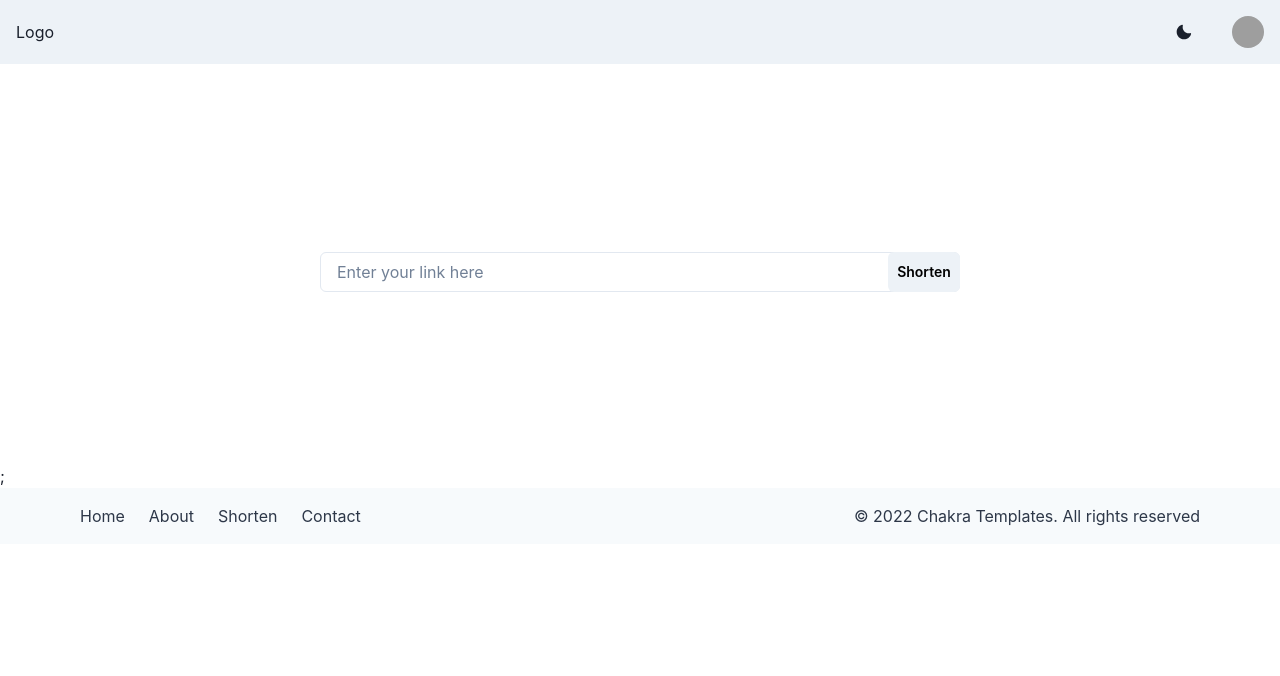
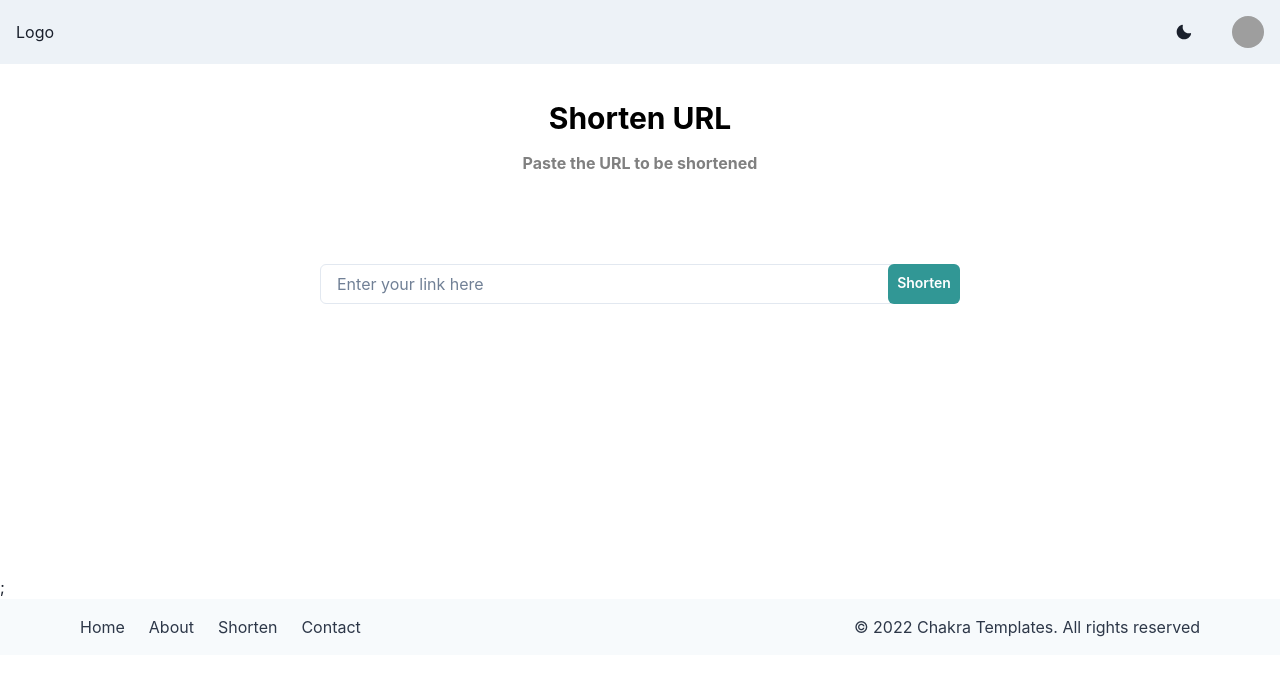
Before and after one commit to mao404/url-shortener, a React (Create React App) app in the folder client/: page / in a window 1280 px wide. Shown: the top 676 px of the page. Built offline with nearby package versions, Linux system fonts and the light colour scheme; grey boxes are pictures that could not be loaded.

Commit message:
Added few styles to navbar and input

```diff
--- a/client/src/components/Navbar.jsx
+++ b/client/src/components/Navbar.jsx
@@ -18,7 +18,7 @@ import ThemeToggler from "./ThemeToggler";
 export default function Nav() {
   return (
     <>
-      <Box bg={useColorModeValue("gray.100", "gray.900")} px={4}>
+      <Box bg={useColorModeValue("gray.100", "gray.900")} px={4} mb={"2rem"}>
         <Flex h={16} alignItems={"center"} justifyContent={"space-between"}>
           <Box>Logo</Box>
 
--- a/client/src/views/ShortInput.jsx
+++ b/client/src/views/ShortInput.jsx
@@ -12,6 +12,7 @@ import {
   PopoverTrigger,
   PopoverContent,
   PopoverBody,
+  Text,
 } from "@chakra-ui/react";
 import { useState } from "react";
 import axios from "axios";
@@ -51,14 +52,30 @@ function ShortInput() {
     }
   };
   return (
+    <>
+      <Center>
+        <Text
+          color={colorMode === "dark" ? "white" : "black"}
+          as="b"
+          fontSize="3xl"
+          mb={"10px"}
+        >
+          Shorten URL
+        </Text>
+      </Center>
+      <Center>
+        <Text as="b" fontSize="md" color="grey">
+          Paste the URL to be shortened
+        </Text>
+      </Center>
       <Box
         color={colorMode === "dark" ? "white" : "black"}
         w={"auto"}
         minH={"50vh"}
         overflow={"hidden"}
       >
-      <AbsoluteCenter>
-        <FormControl isRequired padding={"2rem"}>
+        <AbsoluteCenter position="relative" h="10rem">
+          <FormControl isRequired padding={"1rem"}>
             <form onSubmit={handleSubmit}>
               <InputGroup size="md">
                 <Input
@@ -71,7 +88,9 @@ function ShortInput() {
                 />
                 <InputRightElement width="4.5rem">
                   <Button
-                  color={colorMode === "dark" ? "white" : "black"}
+                    colorScheme="teal"
+                    variant="solid"
+                    color={colorMode === "dark" ? "black" : "white"}
                     type="submit"
                     h="1.75rem"
                     size="sm"
@@ -92,9 +111,14 @@ function ShortInput() {
                     <Popover isLazy>
                       <PopoverTrigger>
                         <Button
+                          colorScheme="teal"
+                          variant="solid"
+                          color={colorMode === "dark" ? "black" : "white"}
                           h="1.75rem"
                           size="sm"
-                        onClick={() => copyToClipBoard(`${currentUrl}${short}`)}
+                          onClick={() =>
+                            copyToClipBoard(`${currentUrl}${short}`)
+                          }
                         >
                           Copy URL
                         </Button>
@@ -110,6 +134,7 @@ function ShortInput() {
           )}
         </AbsoluteCenter>
       </Box>
+    </>
   );
 }
 
```
Lines whose indentation alone changed are shown as unchanged.
